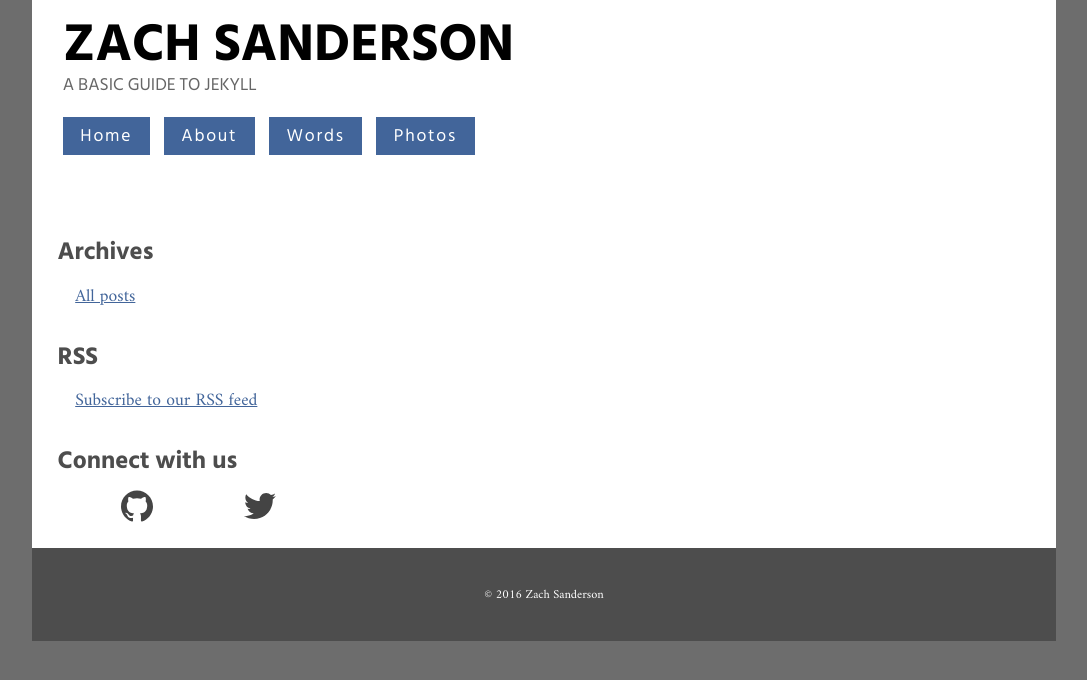
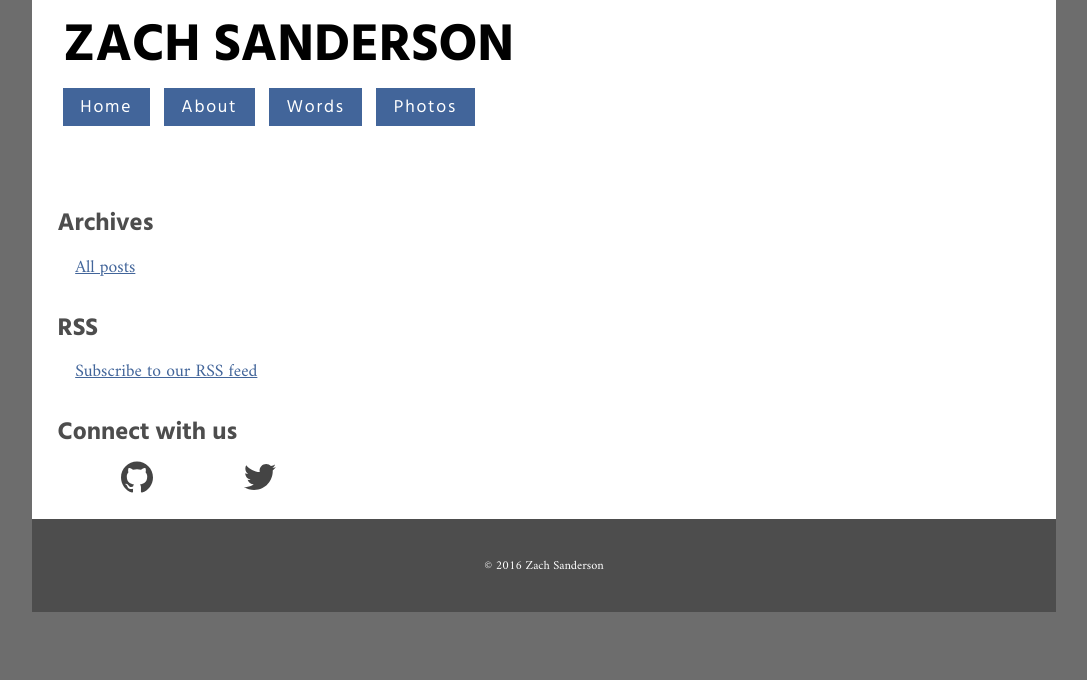
Before and after one commit to zachsanderson/words, a Jekyll site: the page built from index.html, in a window 1280 px wide. Shown: the top 680 px of the page, without its empty margins (96-1183 px from the left). Built offline with Jekyll 4.4.1, drawn with Linux system fonts in a browser that asks for light colours; the list of posts is cut into pages by our own code.

Commit message:
Changed tagline in config.yml

```diff
--- a/_config.yml
+++ b/_config.yml
@@ -12,7 +12,7 @@ baseurl: ""
 url: "http://zachsanderson.com" # the base hostname & protocol for your site
 twitter_username: zachsanderson
 github_username:  zachsanderson
-tagline: "A basic guide to Jekyll"
+tagline: ""
 
 # Gems
 gems: [jekyll-paginate]
```
